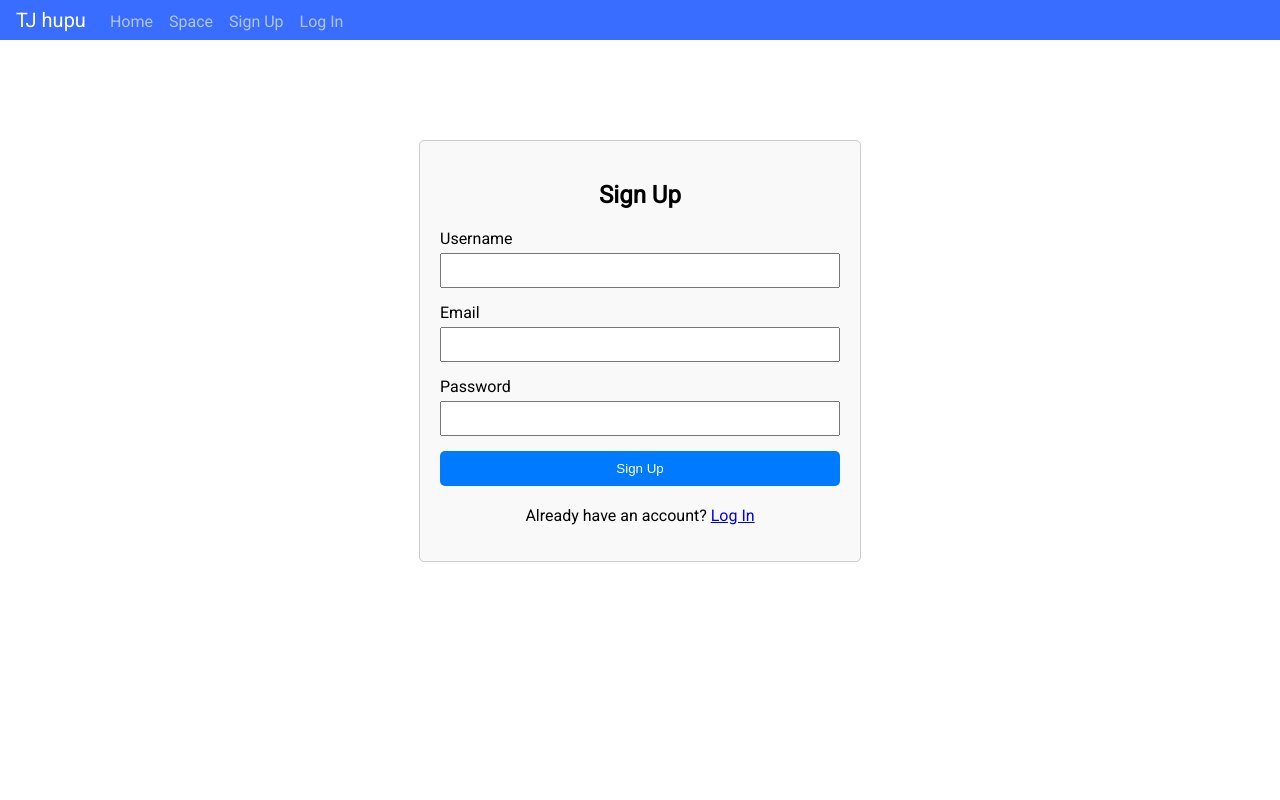
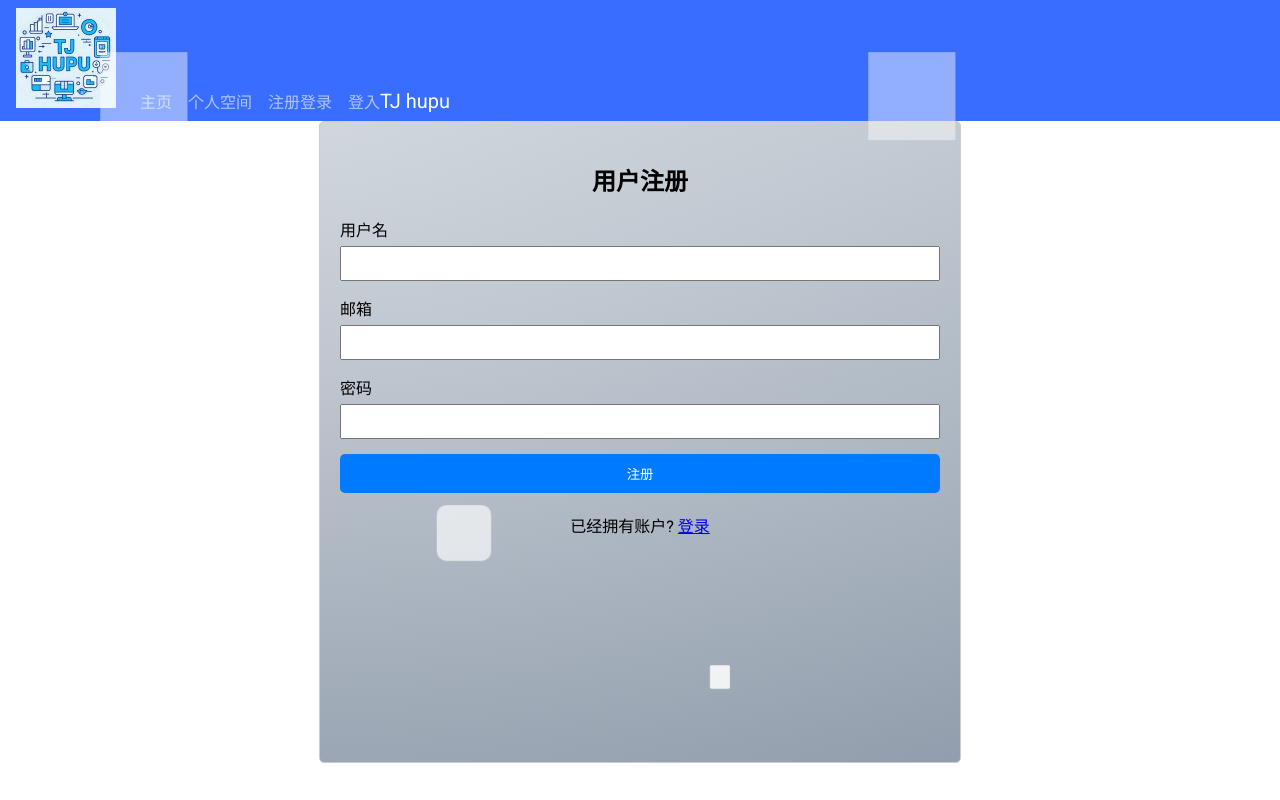
Before and after one commit to dyx131313/TJ_hupu, a React app: page /SignUp in a window 1280 px wide. Built offline with nearby package versions, Linux system fonts and the light colour scheme; no server answers; the HTML template or start-up script is replaced by a standard one.

Commit message:
update navbar signuptable

```diff
--- a/client/src/components/App.css
+++ b/client/src/components/App.css
@@ -1,5 +1,25 @@
 .App-container {
-  max-width: 960px;
-  padding: var(--m) var(--m);
+  min-width: 100vw;
+  min-height: 100vh;
   margin: auto;
+  background-color: #dcd9d4;
+  background-image: linear-gradient(to bottom, rgba(255, 255, 255, 0.5) 0%, rgba(0, 0, 0, 0.5) 100%),
+    radial-gradient(at 50% 0%, rgba(255, 255, 255, 0.1) 0%, rgba(0, 0, 0, 0.5) 50%);
+  background-blend-mode: soft-light, screen;
 }
+
+.signup-background {
+  min-width: 100vw;
+  min-height: 100vh;
+  margin: 0 auto;
+  border: 1px solid #ccc;
+  border-radius: 5px;
+  background: linear-gradient(#9797fa, #c99ebe);
+  background-size: cover; /* 图片自动调整大小以覆盖整个元素 */
+  background-repeat: no-repeat; /* 图片不重复 */
+  background-position: center center; /* 图片居中显示 */
+}
+
+#root {
+  padding: 0;
+}
--- a/client/src/components/App.js
+++ b/client/src/components/App.js
@@ -17,6 +17,7 @@ import Space from "./pages/Space.js";
 import Feed from "./pages/Feed.js";
 import SignUp from "./pages/SignUp.js";
 import LogIn from "./pages/LogIn.js";
+import Detail from "./pages/Detail.js";
 
 /**
  * Define the "App" component
@@ -69,6 +70,7 @@ const App = () => {
           <Route path="/Space" element={<Space userId={userId} />} />
           <Route path="/SignUp" element={<SignUp />} />
           <Route path="/LogIn" element={<LogIn />} />
+          <Route path="/Detail" element={<Detail userId={userId} />} />
         </Routes>
       </div>
     </>
--- /dev/null
+++ b/client/src/components/modules/DetailPost.css
@@ -0,0 +1,7 @@
+.DetailPost-container {
+  display: flex;
+  flex-direction: row;
+  align-items: center;
+  justify-content: center;
+  margin-top: 20px;
+}
--- /dev/null
+++ b/client/src/components/modules/DetailPost.js
@@ -0,0 +1,30 @@
+import React, { useState, useEffect } from "react";
+
+import "./DetailPost.css";
+import SinglePost from "./SinglePost";
+import RatesBlock from "./RatesBlock";
+
+const DetailPost = (props) => {
+  return (
+    <div className="Card-container">
+      <SinglePost
+        _id={props._id}
+        creator_name={props.creator_name}
+        creator_id={props.creator_id}
+        content={props.content}
+        rating={props.rating}
+        contents={props.contents}
+        rates_length={props.rates.length}
+      />
+      <RatesBlock
+        story={props}
+        rates={props.rates}
+        creator_id={props.creator_id}
+        userId={props.userId}
+        // addNewComment={addNewComment}
+      />
+    </div>
+  );
+};
+
+export default DetailPost;
--- a/client/src/components/modules/NavBar.js
+++ b/client/src/components/modules/NavBar.js
@@ -2,24 +2,25 @@ import React from "react";
 import { Link } from "react-router-dom";
 
 import "./NavBar.css";
-
+import logo from "../../public/logo.jpg"; //
 const NavBar = (props) => {
   return (
     <nav className="NavBar-container">
-      <div className="NavBar-title u-inlineBlock">TJ hupu</div>
+      <img className="NavBar-logo" src={logo} alt="TJ hupu logo" />
       <div className="NavBar-linkContainer u-inlineBlock">
         <Link to="/" className="NavBar-link">
-          Home
+          主页
         </Link>
         <Link to="/Space" className="NavBar-link">
-          Space
+          个人空间
         </Link>
         <Link to="/SignUp" className="NavBar-link">
-          Sign Up
+          注册登录
         </Link>
         <Link to="/LogIn" className="NavBar-link">
-          Log In
+          登入
         </Link>
+        <div className="NavBar-title u-inlineBlock">TJ hupu</div>
       </div>
     </nav>
   );
--- a/client/src/components/modules/SignUpTable.css
+++ b/client/src/components/modules/SignUpTable.css
@@ -1,13 +1,16 @@
-.SignUpTable-container {
-  max-width: 400px;
-  margin: 100px auto;
+.signup-container {
+  max-width: 600px;
+  min-height: 600px;
+  margin: 0 auto;
   padding: 20px;
   border: 1px solid #ccc;
   border-radius: 5px;
-  background-color: #f9f9f9;
+  background: linear-gradient(-180deg, #bcc5ce 0%, #929ead 98%),
+    radial-gradient(at top left, rgba(255, 255, 255, 0.3) 0%, rgba(0, 0, 0, 0.3) 100%);
+  background-blend-mode: screen;
 }
 
-.SignUpTable-container h2 {
+.signup-container h2 {
   text-align: center;
   margin-bottom: 20px;
 }
@@ -27,7 +30,7 @@
   box-sizing: border-box;
 }
 
-.SignUpTable-button {
+.signup-button {
   width: 100%;
   padding: 10px;
   background-color: #007bff;
@@ -37,11 +40,103 @@
   cursor: pointer;
 }
 
-.SignUpTable-button:hover {
+.signup-button:hover {
   background-color: #0056b3;
 }
 
-.SignUpTable-container p {
+.signup-container p {
   text-align: center;
   margin-top: 20px;
 }
+
+ul li {
+  position: absolute;
+  border: 1px solid rgb(255, 255, 255);
+  background-color: white;
+  width: 30px;
+  height: 30px;
+  list-style: none;
+  opacity: 0;
+}
+
+.square li {
+  top: 40vh;
+  left: 90vw;
+  animation: square 10s linear infinite;
+}
+
+.square li:nth-child(2) {
+  top: 80vh;
+  left: 10vw;
+  animation: square 10s linear infinite;
+}
+
+.square li:nth-child(3) {
+  top: 80vh;
+  left: 85vw;
+  animation: square 10s linear infinite;
+}
+
+.square li:nth-child(4) {
+  top: 10vh;
+  left: 70vw;
+  animation: square 10s linear infinite;
+}
+
+.square li:nth-child(5) {
+  top: 10vh;
+  left: 10vw;
+  animation: square 10s linear infinite;
+}
+
+.circle li {
+  bottom: 0;
+  left: 15vw;
+  animation: circle 10s linear infinite;
+}
+
+.circle li:nth-child(2) {
+  left: 35vw;
+  animation-delay: 2s;
+}
+
+.circle li:nth-child(3) {
+  left: 55vw;
+  animation-delay: 4s;
+}
+
+.circle li:nth-child(4) {
+  left: 75vw;
+  animation-delay: 6s;
+}
+
+.circle li:nth-child(5) {
+  left: 90vw;
+  animation-delay: 8s;
+}
+
+@keyframes square {
+  0% {
+    transform: scale(0) rotateY(0deg);
+    opacity: 1;
+  }
+  100% {
+    transform: scale(5) rotateY(1000deg);
+    opacity: 0;
+  }
+}
+
+@keyframes circle {
+  0% {
+    transform: scale(0) rotateY(0deg);
+    opacity: 1;
+    bottom: 0;
+    border-radius: 0;
+  }
+  100% {
+    transform: scale(5) rotateY(1000deg);
+    opacity: 0;
+    bottom: 90vh;
+    border-radius: 50%;
+  }
+}
--- a/client/src/components/modules/SignUpTable.js
+++ b/client/src/components/modules/SignUpTable.js
@@ -1,7 +1,6 @@
 import React, { useState } from "react";
 import { Link } from "react-router-dom";
 import "./SignUpTable.css";
-
 const SignUpTable = () => {
   const [formData, setFormData] = useState({
     username: "",
@@ -24,11 +23,11 @@ const SignUpTable = () => {
   };
 
   return (
-    <div className="SignUpTable-container">
-      <h2>Sign Up</h2>
+    <div className="signup-container">
+      <h2>用户注册</h2>
       <form onSubmit={handleSubmit}>
         <div className="form-group">
-          <label htmlFor="username">Username</label>
+          <label htmlFor="username">用户名</label>
           <input
             type="text"
             id="username"
@@ -39,7 +38,7 @@ const SignUpTable = () => {
           />
         </div>
         <div className="form-group">
-          <label htmlFor="email">Email</label>
+          <label htmlFor="email">邮箱</label>
           <input
             type="email"
             id="email"
@@ -50,7 +49,7 @@ const SignUpTable = () => {
           />
         </div>
         <div className="form-group">
-          <label htmlFor="password">Password</label>
+          <label htmlFor="password">密码</label>
           <input
             type="password"
             id="password"
@@ -60,13 +59,31 @@ const SignUpTable = () => {
             required
           />
         </div>
-        <button type="submit" className="SignUpTable-button">
-          Sign Up
+        <button type="submit" className="signup-button">
+          注册
         </button>
       </form>
       <p>
-        Already have an account? <Link to="/login">Log In</Link>
+        已经拥有账户? <Link to="/login">登录</Link>
       </p>
+      <div class="square">
+        <ul>
+          <li></li>
+          <li></li>
+          <li></li>
+          <li></li>
+          <li></li>
+        </ul>
+      </div>
+      <div class="circle">
+        <ul>
+          <li></li>
+          <li></li>
+          <li></li>
+          <li></li>
+          <li></li>
+        </ul>
+      </div>
     </div>
   );
 };
--- a/client/src/components/modules/SinglePost.js
+++ b/client/src/components/modules/SinglePost.js
@@ -13,6 +13,7 @@ import "./SinglePost.css";
  */
 const SinglePost = (props) => {
   return (
+    <>
       <div className="Card-post">
         <div className="SinglePost-Post">
           {/* <Link to={`/profile/${props.creator_id}`} className="u-link u-bold"> */}
@@ -25,6 +26,8 @@ const SinglePost = (props) => {
           <p>{props.rates_length}</p>
         </div>
       </div>
+      {props.hot_rate ? <p>Hot Rate: {props.hot_rate}</p> : null}
+    </>
   );
 };
 
--- /dev/null
+++ b/client/src/components/pages/Detail.js
@@ -0,0 +1,35 @@
+import React, { useState, useEffect } from "react";
+import DetailPost from "../modules/DetailPost";
+
+const test_Post = {
+  _id: "123",
+  creator_name: "test",
+  creator_id: "123",
+  content: "I am allergic to cats",
+  rating: 10.0,
+  rates: [
+    {
+      _id: "123",
+      creator_name: "test",
+      creator_id: "123",
+      content: "I am allergic to cats",
+    },
+  ],
+};
+
+const Detail = (props) => {
+  return (
+    <div>
+      <DetailPost
+        _id={test_Post._id}
+        creator_name={test_Post.creator_name}
+        creator_id={test_Post.creator_id}
+        content={test_Post.content}
+        rating={test_Post.rating}
+        rates={test_Post.rates}
+      />
+    </div>
+  );
+};
+
+export default Detail;
--- a/client/src/components/pages/SignUp.css
+++ /dev/null
@@ -1,47 +0,0 @@
-.signup-container {
-  max-width: 400px;
-  margin: 100px auto;
-  padding: 20px;
-  border: 1px solid #ccc;
-  border-radius: 5px;
-  background-color: #f9f9f9;
-}
-
-.signup-container h2 {
-  text-align: center;
-  margin-bottom: 20px;
-}
-
-.form-group {
-  margin-bottom: 15px;
-}
-
-.form-group label {
-  display: block;
-  margin-bottom: 5px;
-}
-
-.form-group input {
-  width: 100%;
-  padding: 8px;
-  box-sizing: border-box;
-}
-
-.signup-button {
-  width: 100%;
-  padding: 10px;
-  background-color: #007bff;
-  color: white;
-  border: none;
-  border-radius: 5px;
-  cursor: pointer;
-}
-
-.signup-button:hover {
-  background-color: #0056b3;
-}
-
-.signup-container p {
-  text-align: center;
-  margin-top: 20px;
-}
```
Also changed, not shown: client/src/components/modules/Card.js (+9 -37 lines), client/src/public/logo.jpg (added), 1 other file (tests, documents, lock files or other folders). Lines whose indentation alone changed are shown as unchanged.
